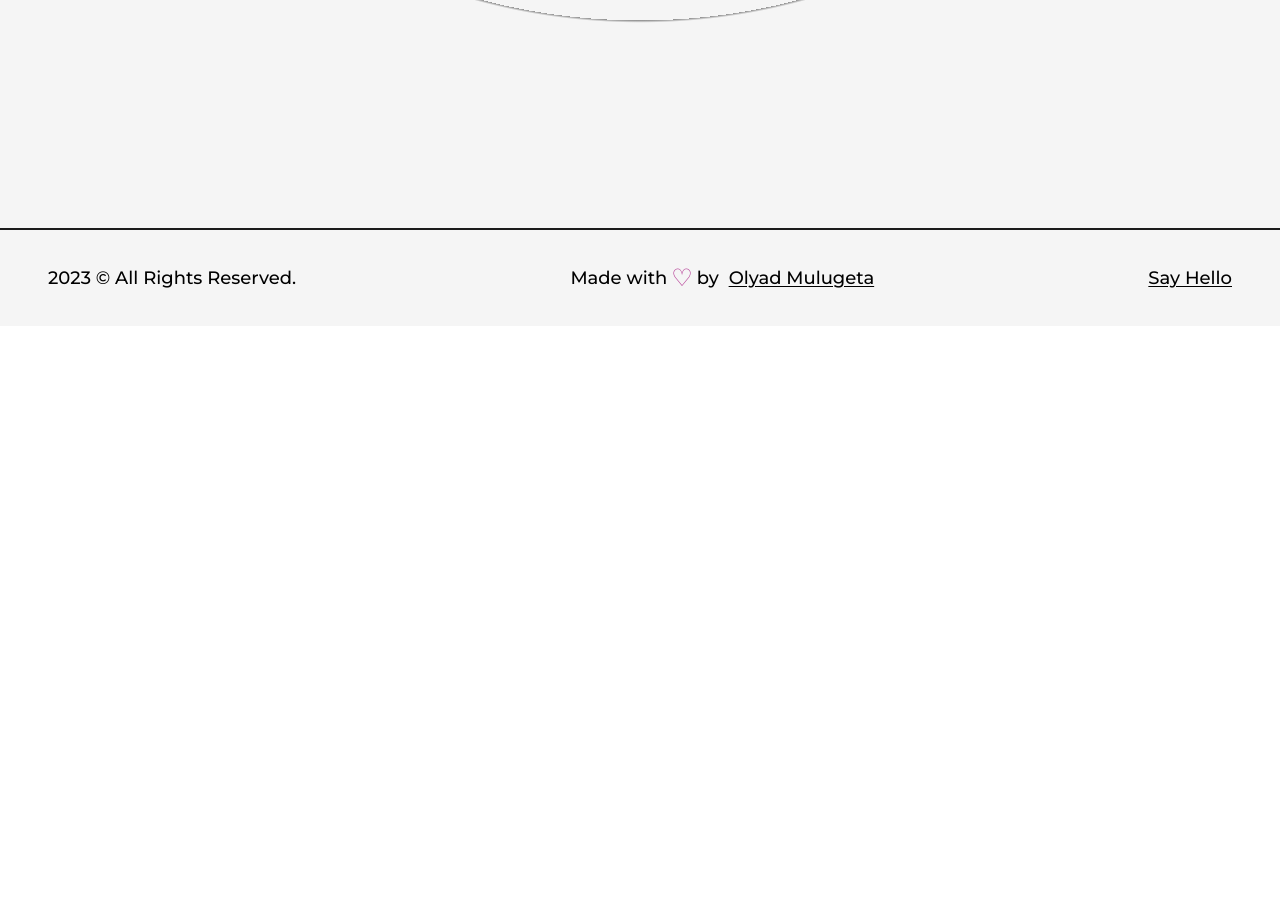
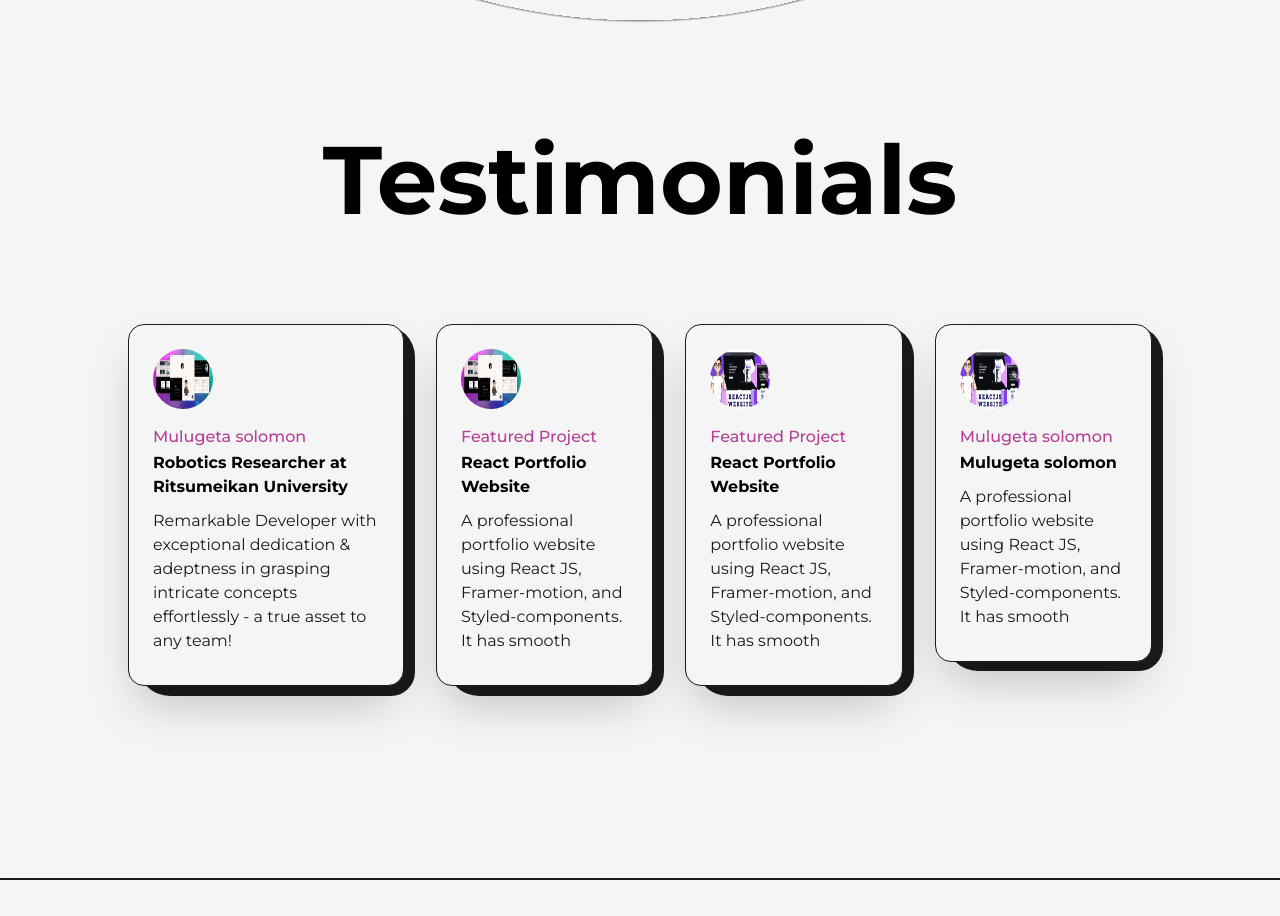
Before and after one commit to oli-mac/3D_portfolio, a Next.js app: page /About in a window 1280 px wide. Shown: the part 2104-3020 px from the top of the page. Before the commit the page ends 2430 px from the top, so only its background shows below. Built offline with nearby package versions, Linux system fonts and the light colour scheme.

Commit message:
testimonial

```diff
--- /dev/null
+++ b/src/components/Testimonials.js
@@ -0,0 +1,94 @@
+import React from 'react'
+import { motion } from 'framer-motion'
+import Link from 'next/link'
+import project1 from "../../public/images/projects/portfolio-cover-image.jpg"
+import project2 from "../../public/images/projects/agency-website-cover-image.jpg"
+import { GithubIcon } from '@/components/Icon'
+import Image from 'next/image'
+
+const FramerImage = motion(Image);
+
+
+const Project = ({type, title, img, summary}) => {
+  return(
+    <article className='w-full flex flex-col items-center justify-center
+    rounded-2xl border border-solid border-dark bg-light shadow-2xl p-6 relative dark:bg-dark dark:border-light xs:p-4
+    '>
+        <div className='absolute top-0 -right-3 -z-10 w-[101%] h-[103%] rounded-[2rem] bg-dark rounded-br-3xl dark:bg-light
+        md:-right-2 md:w-[102%] xs:h-[102%] xs:rounded-[1.5rem]'/>
+      <div
+      className='w-full cursor-pointer overflow-hidden rounded-lg'
+      >
+        <FramerImage src={img} alt={title} className='w-[60px] h-[60px] rounded-full'
+           whileHover={{scale:1.05}}
+           transition={{duration:0.2}}
+        />
+      </div>
+
+      <div className='w-full flex flex-col items-start justify-between mt-4'>
+        <span className='text-primary dark:text-primaryDark font-medium text-l lg:text-xs md:text-base'>{type}</span>
+        <h2 className='my-0.5 w-full text-left text-l font-bold lg:text-sm'>{title}</h2>
+        <p className='my-2 font-small text-dark dark:text-light sm:text-xs'>{summary}</p>
+
+
+
+      </div>
+    </article>
+  )
+}
+
+const Testimonials = () => {
+    return (
+        <>
+
+          <h2 className='font-bold text-8xl mt-24 mb-24 w-full text-center md:text-4xl md:mt-32 sm:text-3xl'>Testimonials</h2>
+              <div className='flex flex-row lg:flex-col gap-8 xl:gap-x-16 lg:gap-y-4 md:gap-y-16 sm:gap-x-0'>
+                <div className='col-span-6 sm:col-span-12'>
+
+                    <Project
+                        title="Robotics Researcher at Ritsumeikan University"
+                        summary="Remarkable Developer with exceptional dedication & adeptness in grasping intricate concepts effortlessly - a true asset to any team!"
+                        type="Mulugeta solomon"
+                        img={project1}
+                      />
+                </div>
+                <div className='col-span-6 sm:col-span-12'>
+                <Project
+                        title=" React Portfolio Website"
+                        summary="A professional portfolio website using React JS, Framer-motion, and Styled-components. It has smooth
+                        "
+                        link="/"
+                        type="Featured Project"
+                        github="/"
+                        img={project1}
+                      />
+                </div>
+                <div className='col-span-6 sm:col-span-12'>
+                <Project
+                    title=" React Portfolio Website"
+                    summary="A professional portfolio website using React JS, Framer-motion, and Styled-components. It has smooth
+                   "
+                    link="/"
+                    type="Featured Project"
+                    github="/"
+                    img={project2}
+                    />
+                </div>
+                <div className='col-span-6 sm:col-span-12'>
+                <Project
+                        title="Mulugeta solomon"
+                        summary="A professional portfolio website using React JS, Framer-motion, and Styled-components. It has smooth
+                       "
+                        link="/"
+                        type="Mulugeta solomon"
+                        github="/"
+                        img={project2}
+                    />
+                </div>
+
+              </div>
+        </>
+      )
+}
+
+export default Testimonials
--- a/src/pages/About.js
+++ b/src/pages/About.js
@@ -10,6 +10,7 @@ import Skills from '@/components/Skills'
 import Experience from '@/components/Experience'
 import Education from '@/components/Education'
 import TransitionEffect from '@/components/TransitionEffect'
+import Testimonials from '@/components/Testimonials'
 
 
 const AnimatedNumbers = ({value}) =>{
@@ -95,6 +96,7 @@ const About = () => {
                     </div>
                 </div>
                 <Skills />
+                <Testimonials />
                 {/* <Experience />
                 <Education /> */}
             </Layout>
--- a/src/pages/index.js
+++ b/src/pages/index.js
@@ -16,7 +16,7 @@ export default function Home() {
         <title>Olyad Mulugeta</title>
         <meta name="description" content="Generated by create next app" />
         <meta name="viewport" content="width=device-width, initial-scale=1" />
-        <link rel="icon" href="/favicon.ico" />
+        <link rel="icon" href="/favicon.png" />
       </Head>
       <TransitionEffect/>
       <main className='flex items-center text-dark w-full min-h-screen dark:text-light'>
@@ -30,12 +30,12 @@ export default function Home() {
               '/>
             </div>
             <div className='w-1/2 flex flex-col items-center self-center lg:w-full lg:text-center'>
-              <AnimatedText text="Turning Vision Into Reality With Code And Design." className='!text-6xl !text-left
+              <AnimatedText text="Turning Vision Into Reality With Programming And Design." className='!text-6xl !text-left
               xl:!text-5xl lg:!text-center lg:!text-6xl md:!text-5xl sm:!text-3xl
               '/>
               <p className='my-4 text-base font-medium md:text-sm sm:text:xs'>
                   As a skilled full-stack developer, I am dedicated to turning ideas into innovative web applications.
-                  Explore my latest projects and articles, showcasing my expertise in React.js and web development.
+                  Explore my latest projects and Cridentials, showcasing my expertise in React.js and web development.
               </p>
               <div className=' flex items-center self-start mt-2 lg:self-center'>
                 <Link className='flex items-center bg-dark text-light p-2.5 px-6
```
Also changed, not shown: public/favicon.png (added), public/images/profile/mulugeta.jpg (added).
